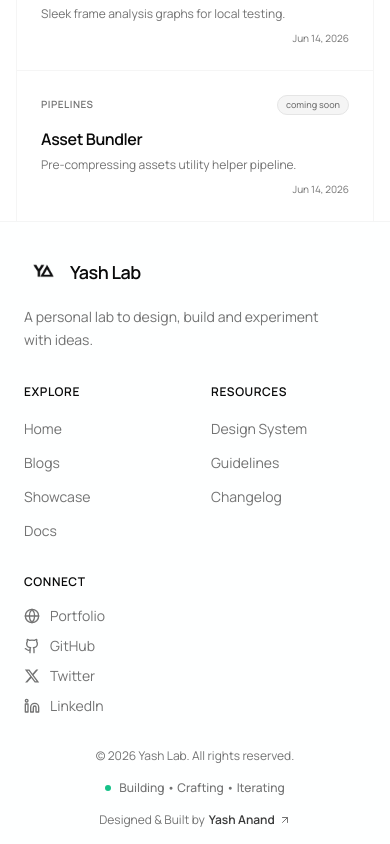
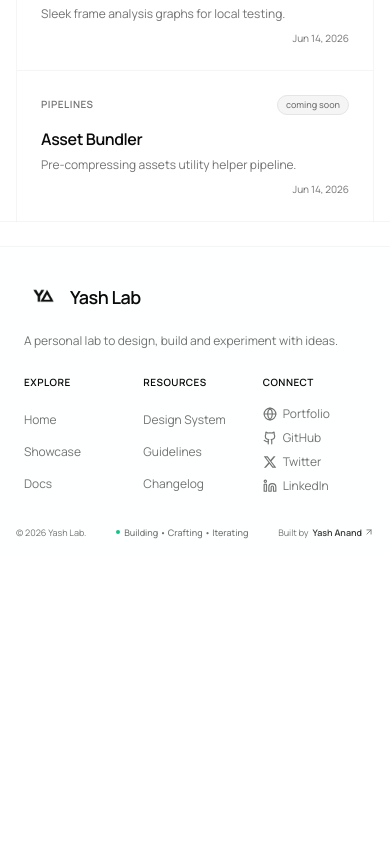
Before and after one commit to yashanand167/personal-lab, a Next.js app: page / in a window 390 px wide. Shown: the part 1136-1980 px from the top of the page. After the commit the page ends 1691 px from the top, so only its background shows below. Built offline with nearby package versions, Linux system fonts and the light colour scheme.

Commit message:
style: refactor footer layout and typography for improved responsiveness across mobile devices

```diff
--- a/app/page.tsx
+++ b/app/page.tsx
@@ -41,8 +41,8 @@ export default function Home() {
               <button
                 onClick={() => setIsActive("list")}
                 className={`p-1.5 rounded-md transition-all cursor-pointer ${isActive === "list"
-                    ? "bg-black/10 dark:bg-white/10 text-foreground dark:text-white"
-                    : "text-muted-foreground hover:text-foreground hover:bg-black/5 dark:hover:bg-white/5"
+                  ? "bg-black/10 dark:bg-white/10 text-foreground dark:text-white"
+                  : "text-muted-foreground hover:text-foreground hover:bg-black/5 dark:hover:bg-white/5"
                   }`}
                 aria-label="List view"
               >
@@ -51,8 +51,8 @@ export default function Home() {
               <Link href="/showcase" className="block">
                 <button
                   className={`p-1.5 rounded-md transition-all cursor-pointer ${isActive === "showcase"
-                      ? "bg-black/10 dark:bg-white/10 text-foreground dark:text-white"
-                      : "text-muted-foreground hover:text-foreground hover:bg-black/5 dark:hover:bg-white/5"
+                    ? "bg-black/10 dark:bg-white/10 text-foreground dark:text-white"
+                    : "text-muted-foreground hover:text-foreground hover:bg-black/5 dark:hover:bg-white/5"
                     }`}
                   aria-label="Showcase"
                 >
@@ -65,9 +65,11 @@ export default function Home() {
         </div>
         <div className="w-screen relative left-1/2 -translate-x-1/2 border-t border-border/40" />
         <ComponentList />
-
+        <div className="w-screen relative left-1/2 -translate-x-1/2 border-t border-border/40" />
       </main>
-      <Footer />
+      <div className="mt-6">
+        <Footer />
+      </div>
     </div>
   )
 }
--- a/components/Footer.tsx
+++ b/components/Footer.tsx
@@ -73,9 +73,9 @@ export default function Footer() {
     return (
         <footer className="w-full border-t border-border/40 bg-background/50 backdrop-blur-sm mt-auto">
             {/* Top Section with Columns */}
-            <div className="px-6 md:px-8 pt-8 pb-4 grid grid-cols-2 md:grid-cols-12 gap-8 relative overflow-hidden">
+            <div className="px-6 md:px-8 pt-8 pb-4 grid grid-cols-3 md:grid-cols-12 gap-x-4 gap-y-6 md:gap-8 relative overflow-hidden">
                 {/* Monogram / Brand Column */}
-                <div className="col-span-2 md:col-span-4 md:col-start-2 space-y-4">
+                <div className="col-span-3 md:col-span-4 md:col-start-2 space-y-4">
                     <div className="flex items-center gap-2.5">
                         <Image
                             src="/Logo.png"
@@ -97,37 +97,27 @@ export default function Footer() {
                             Yash Lab
                         </span>
                     </div>
-                    <p className="text-muted-foreground text-sm max-w-xs leading-relaxed">
+                    <p className="text-muted-foreground text-xs sm:text-sm max-w-xs leading-relaxed">
                         A personal lab to design, build and experiment with ideas.
                     </p>
                 </div>
 
                 {/* Explore Links */}
                 <div className="col-span-1 md:col-span-2 space-y-4">
-                    <h4 className="text-xs font-semibold text-foreground tracking-wider uppercase">Explore</h4>
-                    <ul className="space-y-2.5">
+                    <h4 className="text-[10px] sm:text-xs font-semibold text-foreground tracking-wider uppercase">Explore</h4>
+                    <ul className="space-y-2 sm:space-y-2.5">
                         <li>
-                            <Link href="/" className="text-sm text-muted-foreground hover:text-foreground transition-colors duration-200">
+                            <Link href="/" className="text-xs sm:text-sm text-muted-foreground hover:text-foreground transition-colors duration-200">
                                 Home
                             </Link>
                         </li>
                         <li>
-                            <a
-                                href="https://www.yashanand.com/blogs"
-                                target="_blank"
-                                rel="noopener noreferrer"
-                                className="text-sm text-muted-foreground hover:text-foreground transition-colors duration-200"
-                            >
-                                Blogs
-                            </a>
-                        </li>
-                        <li>
-                            <Link href="/showcase" className="text-sm text-muted-foreground hover:text-foreground transition-colors duration-200">
+                            <Link href="/showcase" className="text-xs sm:text-sm text-muted-foreground hover:text-foreground transition-colors duration-200">
                                 Showcase
                             </Link>
                         </li>
                         <li>
-                            <Link href="/docs" className="text-sm text-muted-foreground hover:text-foreground transition-colors duration-200">
+                            <Link href="/docs" className="text-xs sm:text-sm text-muted-foreground hover:text-foreground transition-colors duration-200">
                                 Docs
                             </Link>
                         </li>
@@ -136,20 +126,20 @@ export default function Footer() {
 
                 {/* Resources Links */}
                 <div className="col-span-1 md:col-span-2 space-y-4">
-                    <h4 className="text-xs font-semibold text-foreground tracking-wider uppercase">Resources</h4>
-                    <ul className="space-y-2.5">
+                    <h4 className="text-[10px] sm:text-xs font-semibold text-foreground tracking-wider uppercase">Resources</h4>
+                    <ul className="space-y-2 sm:space-y-2.5">
                         <li>
-                            <span className="text-sm text-muted-foreground">
+                            <span className="text-xs sm:text-sm text-muted-foreground">
                                 Design System
                             </span>
                         </li>
                         <li>
-                            <span className="text-sm text-muted-foreground">
+                            <span className="text-xs sm:text-sm text-muted-foreground">
                                 Guidelines
                             </span>
                         </li>
                         <li>
-                            <span className="text-sm text-muted-foreground">
+                            <span className="text-xs sm:text-sm text-muted-foreground">
                                 Changelog
                             </span>
                         </li>
@@ -157,17 +147,17 @@ export default function Footer() {
                 </div>
 
                 {/* Connect Links */}
-                <div className="col-span-2 md:col-span-3 space-y-4">
-                    <h4 className="text-xs font-semibold text-foreground tracking-wider uppercase">Connect</h4>
-                    <ul className="space-y-2.5">
+                <div className="col-span-1 md:col-span-3 space-y-4">
+                    <h4 className="text-[10px] sm:text-xs font-semibold text-foreground tracking-wider uppercase">Connect</h4>
+                    <ul className="space-y-2 sm:space-y-2.5">
                         <li>
                             <a
                                 href="https://www.yashanand.com"
                                 target="_blank"
                                 rel="noopener noreferrer"
-                                className="flex items-center gap-2.5 text-sm text-muted-foreground hover:text-foreground transition-colors duration-200"
+                                className="flex items-center gap-1.5 sm:gap-2.5 text-xs sm:text-sm text-muted-foreground hover:text-foreground transition-colors duration-200"
                             >
-                                <Globe className="w-4 h-4 shrink-0" />
+                                <Globe className="w-3.5 h-3.5 sm:w-4 sm:h-4 shrink-0" />
                                 <span>Portfolio</span>
                             </a>
                         </li>
@@ -176,9 +166,9 @@ export default function Footer() {
                                 href="https://github.com/yashanand167/personal-lab"
                                 target="_blank"
                                 rel="noopener noreferrer"
-                                className="flex items-center gap-2.5 text-sm text-muted-foreground hover:text-foreground transition-colors duration-200"
+                                className="flex items-center gap-1.5 sm:gap-2.5 text-xs sm:text-sm text-muted-foreground hover:text-foreground transition-colors duration-200"
                             >
-                                <Github className="w-4 h-4 shrink-0" />
+                                <Github className="w-3.5 h-3.5 sm:w-4 sm:h-4 shrink-0" />
                                 <span>GitHub</span>
                             </a>
                         </li>
@@ -187,9 +177,9 @@ export default function Footer() {
                                 href="https://x.com/yashanand167"
                                 target="_blank"
                                 rel="noopener noreferrer"
-                                className="flex items-center gap-2.5 text-sm text-muted-foreground hover:text-foreground transition-colors duration-200"
+                                className="flex items-center gap-1.5 sm:gap-2.5 text-xs sm:text-sm text-muted-foreground hover:text-foreground transition-colors duration-200"
                             >
-                                <Twitter className="w-4 h-4 shrink-0" />
+                                <Twitter className="w-3.5 h-3.5 sm:w-4 sm:h-4 shrink-0" />
                                 <span>Twitter</span>
                             </a>
                         </li>
@@ -198,9 +188,9 @@ export default function Footer() {
                                 href="https://www.linkedin.com/in/yash-anand-b7264b308/"
                                 target="_blank"
                                 rel="noopener noreferrer"
-                                className="flex items-center gap-2.5 text-sm text-muted-foreground hover:text-foreground transition-colors duration-200"
+                                className="flex items-center gap-1.5 sm:gap-2.5 text-xs sm:text-sm text-muted-foreground hover:text-foreground transition-colors duration-200"
                             >
-                                <Linkedin className="w-4 h-4 shrink-0" />
+                                <Linkedin className="w-3.5 h-3.5 sm:w-4 sm:h-4 shrink-0" />
                                 <span>LinkedIn</span>
                             </a>
                         </li>
@@ -214,12 +204,12 @@ export default function Footer() {
             </div> */}
 
             {/* Bottom Copyright and Credit Bar */}
-            <div className="px-6 md:px-8 py-4 flex flex-col sm:flex-row justify-between items-center gap-4 text-xs text-muted-foreground">
+            <div className="px-4 md:px-8 py-4 flex flex-row justify-between items-center gap-1.5 sm:gap-4 text-[9px] min-[400px]:text-[10px] sm:text-xs text-muted-foreground whitespace-nowrap">
                 <div>
-                    © 2026 Yash Lab. All rights reserved.
+                    © 2026 Yash Lab.<span className="hidden sm:inline"> All rights reserved.</span>
                 </div>
-                <div className="flex items-center gap-2 font-medium">
-                    <span className="inline-block w-1.5 h-1.5 rounded-full bg-emerald-500 animate-pulse" />
+                <div className="flex items-center gap-1 font-medium">
+                    <span className="inline-block w-1 h-1 rounded-full bg-emerald-500 animate-pulse" />
                     <span>Building • Crafting • Iterating</span>
                 </div>
                 <div>
@@ -227,10 +217,10 @@ export default function Footer() {
                         href="https://github.com/yashanand167/personal-lab"
                         target="_blank"
                         rel="noopener noreferrer"
-                        className="flex items-center gap-1 hover:text-foreground transition-colors duration-200"
+                        className="flex items-center gap-0.5 hover:text-foreground transition-colors duration-200"
                     >
-                        Designed & Built by <span className="font-semibold text-foreground/80 hover:text-foreground">Yash Anand</span>
-                        <ArrowUpRight className="w-3 h-3" />
+                        <span className="hidden sm:inline">Designed & </span>Built by <span className="font-semibold text-foreground/80 hover:text-foreground ml-0.5">Yash Anand</span>
+                        <ArrowUpRight className="w-2.5 h-2.5 sm:w-3 sm:h-3" />
                     </a>
                 </div>
             </div>
```
Also changed, not shown: app/Showcase/page.tsx (+18 -7 lines), components/Tabs/Liquid-Tabs.tsx (+27 -15 lines).
